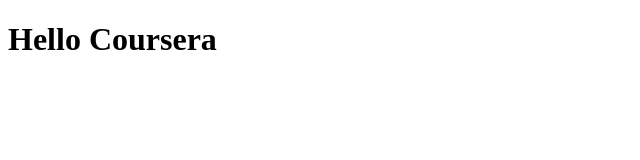
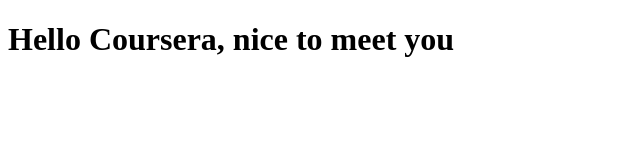
Before and after one commit to HellSmyle/coursera-test, a plain HTML site: page site/index.html in a window 1280 px wide. Shown: the whole page, without its empty margins (0-640 px from the left). Drawn offline with Linux system fonts and the light colour scheme.

Commit message:
Small changes

```diff
--- a/site/index.html
+++ b/site/index.html
@@ -1,9 +1,9 @@
 <!DOCTYPE html>
 <html>
 <head>
-	<title>Hello Coursers</title>
+	<title>Hello Coursera</title>
 </head>
 <body>
-<h1>Hello Coursera</h1>
+<h1>Hello Coursera, nice to meet you</h1>
 </body>
 </html>
```
